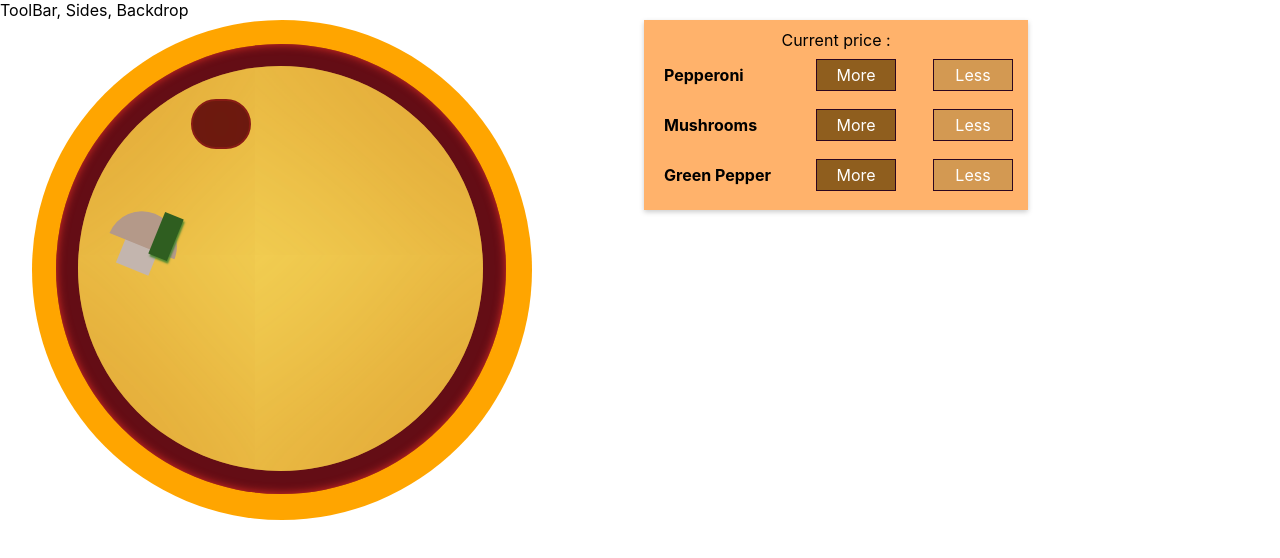
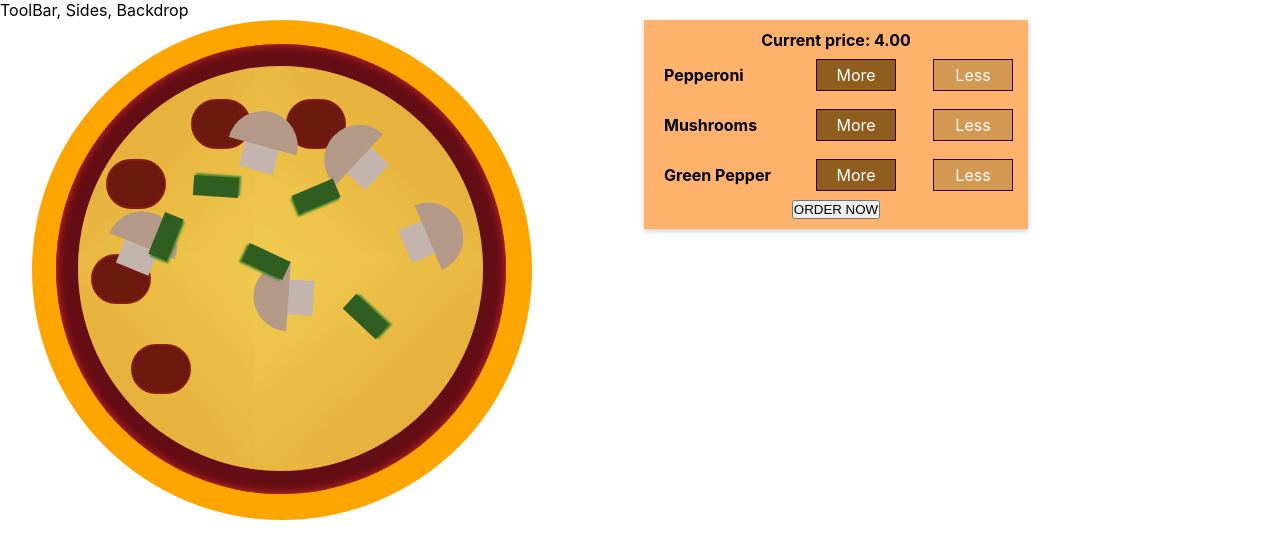
Before and after one commit to HelenDrug/build-o-pizza, a React (Create React App) app in the folder build-o-pizza/: page / in a window 1280 px wide. Shown: the top 558 px of the page. Built offline with nearby package versions, Linux system fonts and the light colour scheme.

Commit message:
added styled Price and OrderButton components

```diff
--- a/build-o-pizza/src/components/Pizza/BuildControls/BuildControls.js
+++ b/build-o-pizza/src/components/Pizza/BuildControls/BuildControls.js
@@ -1,5 +1,7 @@
 import { StyledBuildControls } from "./StyledBuildControls";
 import { BuildControl } from "./BuildControl/BuildControl";
+import { StyledPrice } from "./StyledPrice/StyledPrice";
+import {OrderButton} from "./OrderButton/OrderButton"
 
 const controlLabels = [
   { label: "Pepperoni", type: "pepperoni" },
@@ -15,7 +17,7 @@ export const BuildControls = ({
 }) => {
   return (
     <StyledBuildControls>
-      <p>Current price : {price}</p>
+      <StyledPrice>Current price: {price.toFixed(2)}</StyledPrice>
       {controlLabels.map((item) => {
         return (
           <BuildControl
@@ -27,6 +29,7 @@ export const BuildControls = ({
           />
         );
       })}
+      <OrderButton>ORDER NOW</OrderButton>
     </StyledBuildControls>
   );
 };
--- /dev/null
+++ b/build-o-pizza/src/components/Pizza/BuildControls/OrderButton/OrderButton.js
@@ -0,0 +1,3 @@
+import styled from "styled-components";
+
+export const OrderButton = styled.button``;
--- /dev/null
+++ b/build-o-pizza/src/components/Pizza/BuildControls/StyledPrice/StyledPrice.js
@@ -0,0 +1,5 @@
+import styled from "styled-components";
+
+export const StyledPrice = styled.p`
+  font-weight: bold;
+`;
--- a/build-o-pizza/src/containers/PizzaBuilder/PizzaBuilder.js
+++ b/build-o-pizza/src/containers/PizzaBuilder/PizzaBuilder.js
@@ -11,10 +11,10 @@ const INGREDIENT_PRICE = {
 const PizzaBuilder = () => {
   const [pizza, setPizza] = useState({
     ingredients: {
-      pepperoni: 1,
+      pepperoni: 5,
       cheese: 1,
-      mushroom: 1,
-      greenPepper: 1,
+      mushroom: 5,
+      greenPepper: 5,
     },
     totalPrice: 4,
   });
@@ -32,6 +32,7 @@ const PizzaBuilder = () => {
   };
 
   const addIngredient = (type) => {
+    if (pizza.ingredients[type] >= 10) return;
     const updatedCount = pizza.ingredients[type] + 1; // we take old count and add 1 to it
     const updatedIngredients = { ...pizza.ingredients };
     updatedIngredients[type] = updatedCount;
@@ -63,6 +64,7 @@ const PizzaBuilder = () => {
         ingredientAdded={addIngredient}
         ingredientRemoved={removeIngredient}
         disabled={disabledInfo}
+        price={pizza.totalPrice}
       />
     </>
   );
```
Also changed, not shown: 2 other files (tests, documents, lock files or other folders).
